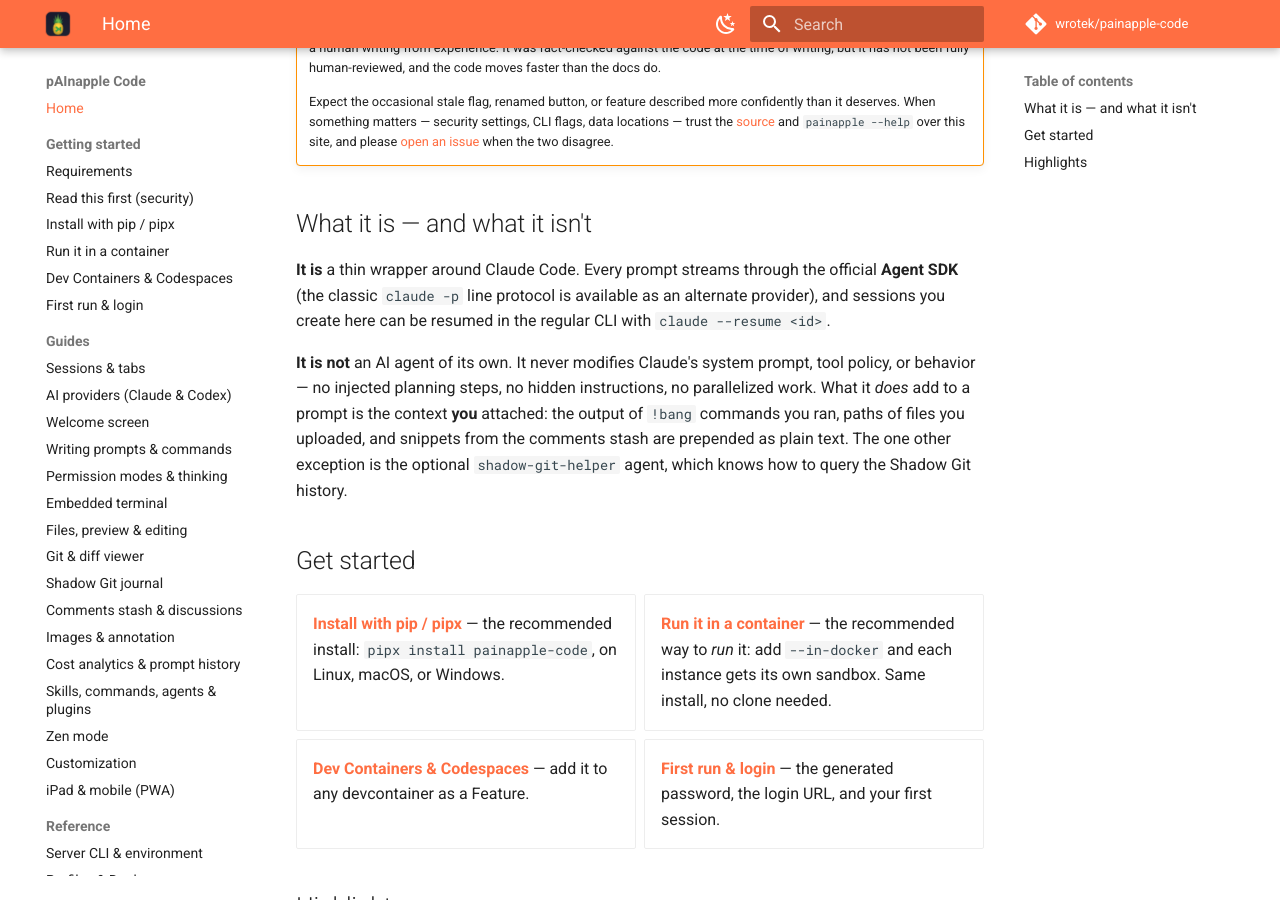
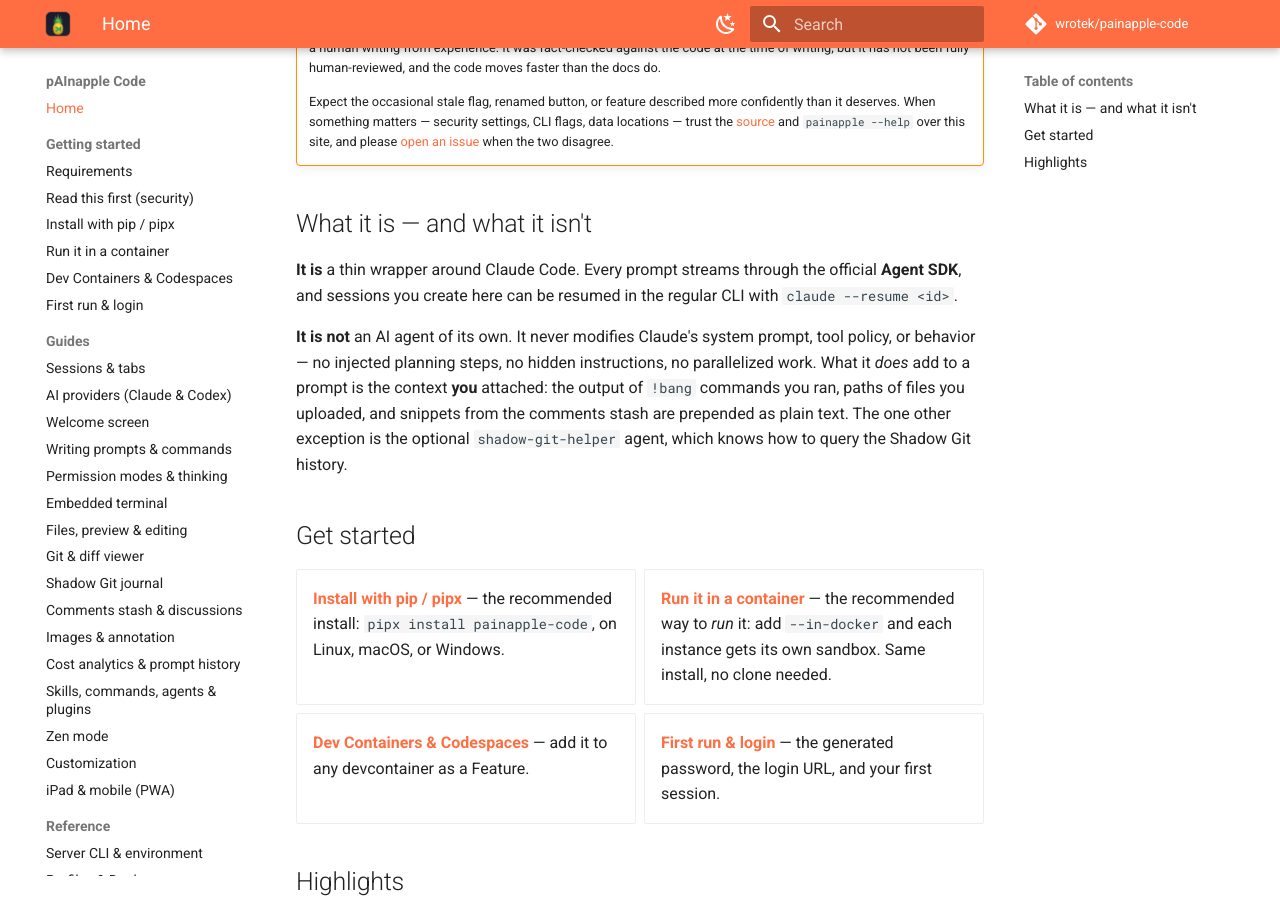
Before and after one commit to wrotek/painapple-code, an MkDocs documentation site: the page built from docs-site/index.md, in a window 1280 px wide and 900 px high, scrolled down 1216 px. Built offline with MkDocs 1.6.1 and Material for MkDocs 9.7.7, drawn with Linux system fonts in a browser that asks for light colours; comment, search, counter and statistics services are not loaded.

Commit message:
docs: catch release docs up with v1.0.0/v1.0.1
CHANGELOG still called 1.0.0 unreleased (tagged 2026-08-26) and had no
1.0.1 entry; SECURITY.md still claimed pre-1.0 Beta status; README and
docs-site still offered the removed claude line-protocol driver as an
alternate provider (removed in ff096471). Intentional historical notes
(SECURITY.md, guides/providers.md) left untouched.

Co-Authored-By: Claude Fable 5 <noreply@anthropic.com>

```diff
--- a/docs-site/index.md
+++ b/docs-site/index.md
@@ -19,7 +19,7 @@ The **server** runs natively on Linux, macOS, and Windows 10/11 — no WSL requi
 
 ## What it is — and what it isn't
 
-**It is** a thin wrapper around Claude Code. Every prompt streams through the official **Agent SDK** (the classic `claude -p` line protocol is available as an alternate provider), and sessions you create here can be resumed in the regular CLI with `claude --resume <id>`.
+**It is** a thin wrapper around Claude Code. Every prompt streams through the official **Agent SDK**, and sessions you create here can be resumed in the regular CLI with `claude --resume <id>`.
 
 **It is not** an AI agent of its own. It never modifies Claude's system prompt, tool policy, or behavior — no injected planning steps, no hidden instructions, no parallelized work. What it *does* add to a prompt is the context **you** attached: the output of `!bang` commands you ran, paths of files you uploaded, and snippets from the comments stash are prepended as plain text. The one other exception is the optional `shadow-git-helper` agent, which knows how to query the Shadow Git history.
 
```
Also changed, not shown: CHANGELOG.md (+11 -1 lines), README.md (+1 -1 lines), SECURITY.md (+2 -2 lines), docs-site/getting-started/requirements.md (+1 -1 lines).
